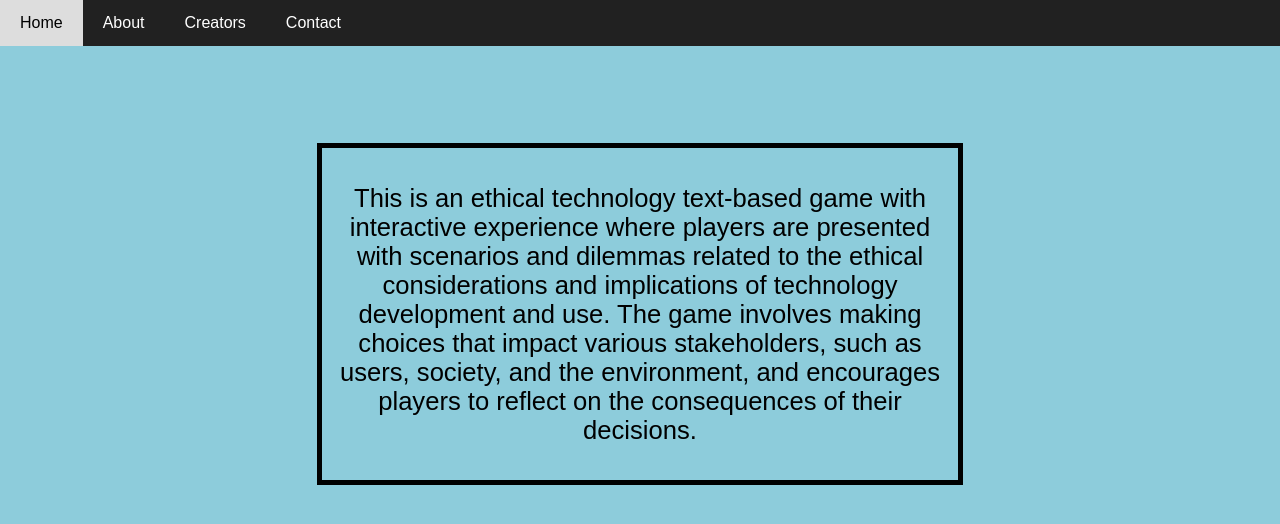
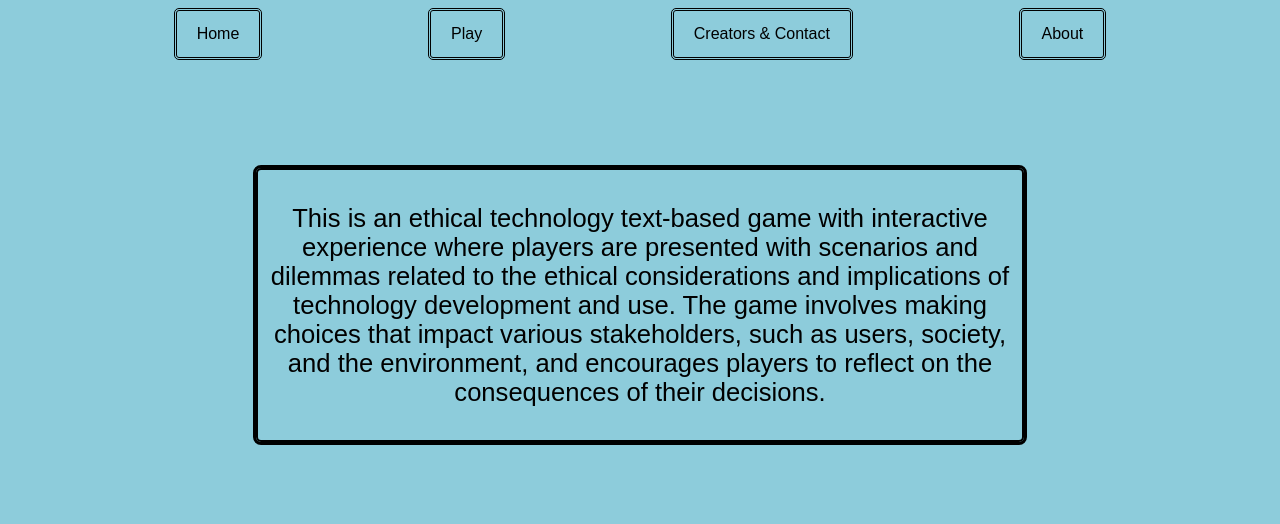
Before and after one commit to Ethical-Tech-Application/EthicalTechApp, a plain HTML site: page about.html in a window 1280 px wide. Drawn offline with Linux system fonts and the light colour scheme.

Commit message:
Made the site look better

```diff
--- a/Creators.css
+++ /dev/null
@@ -1 +0,0 @@
-/* Ishani Sadagopan Jeyaram Malismitha */
--- a/about.css
+++ b/about.css
@@ -1,18 +1,19 @@
 .container{
     border: 2px solid black;
-    padding: 10px;
+    border-radius: 5px;
+
+    padding: 1vh;
     outline: black solid 3px;
     /*outline-offset: 5px;*/
     background-color: #8DCCDB;
     align-items: center;
     justify-content: center;
     margin-top: 100px;
+    margin-left: 20vw;
+    margin-right: 20vw;
     color: black;
     text-align: center;
-}
-
-body{
-    background-color: #8DCCDB;
+    font-size: 1.6em;
 }
 
 /* Ishani Sadagopan Jeyaram Malismitha */
--- a/about.html
+++ b/about.html
@@ -9,10 +9,10 @@
 </head>
 <body>
     <div class = "navbar">
-        <a href = "index.html"> Home </a>
+        <a href = "home.html"> Home </a>
+        <a href = "index.html"> Play </a>
+        <a href = "creators.html"> Creators & Contact </a>
         <a href = "about.html"> About </a>
-        <a href = "creators.html"> Creators </a>
-        <a href = "contact.html"> Contact </a>
     </div>
 
     <div class="container">
--- a/home.css
+++ b/home.css
@@ -9,7 +9,10 @@ body
     display: flex;
     flex-wrap: wrap;
 
-    text-align: center;
+    margin-top: 30vh;
+    justify-content: center;
 
+    font-size: 5vh;
 }
+
 /* Ishani Sadagopan Jeyaram Malismitha */
--- a/index.css
+++ b/index.css
@@ -1 +1,48 @@
+
+.container
+{
+    color: white;
+    background-color: black;
+    font-size: 1.6em;
+    margin-left: 1vw;
+    margin-right: 1vw;
+    justify-content: center;
+}
+
+#text
+{
+    text-align: center;
+}
+
+#images
+{
+    height: 60vh;
+    background-size: cover;
+    background-position: center;
+    margin-bottom: 1em;
+}
+
+input
+{
+    width: 100%;
+    height: 30px;
+    text-align: center;
+    font-size: 1em;
+    margin-top:15px;
+}
+
+#buttonBox
+{
+    text-align: center;
+}
+
+button
+{
+    margin-left: 10px;
+    margin-top: 15px;
+    height: 22px;
+    font-size: 14px;
+}
+
 /* Ishani Sadagopan Jeyaram Malismitha */
+/* Ishani Sadagopan Jeyaram Malismitha */
--- a/styles.css
+++ b/styles.css
@@ -6,7 +6,7 @@ body
 {
   font-family: "Poppins", sans-serif;
   margin: 0;
-  background-color: #333;
+  background-color: #8dccdb;
 }
 /* Increase the font size of the heading */
 .header h1
@@ -17,64 +17,30 @@ body
 .navbar
 {
   overflow: hidden;
-  background-color: #212121;
+  padding: 1vh;
+  /*background-color: #4890a400;*/
+  display: flex;
+  flex-wrap: wrap;
+  justify-content: space-evenly;
 }
 /* Style the navigation bar links */
 .navbar a
 {
   float: left;
   display: block;
-  color: white;
+  border-style:double;
+  color: rgb(0, 0, 0);
   text-align: center;
   padding: 14px 20px;
   text-decoration: none;
+  border-radius: 5px;
+  transition: color .5s, background .5s;
 }
 
 /* Change color on hover */
 .navbar a:hover
 {
-  background-color: #ddd;
+  background-color: white;
   color: black;
+  transition: color .5s, background .5s;
 }
-.container
-{
-  color: white;
-  background-color: black;
-  font-size: 1.6em;
-  margin-left: 25%;
-  margin-right:25%;
-
-}
-#text
-{
-  text-align: center;
-}
-#images
-{
-  height: 500px;
-  background-size: cover;
-  background-position: center;
-  margin-bottom: 1em;
-}
-input
-{
-  width: 100%;
-  height: 30px;
-  text-align: center;
-  font-size: 1em;
-  margin-top:15px;
-}
-#buttonBox
-{
-  text-align: center;
-}
-button
-{
-  margin-left: 10px;
-  margin-top: 15px;
-  height: 22px;
-  font-size: 14px;
-}
-
-/* Ishani Sadagopan Jeyaram Malismitha */
-/* Ishani Sadagopan Jeyaram Malismitha */
```
